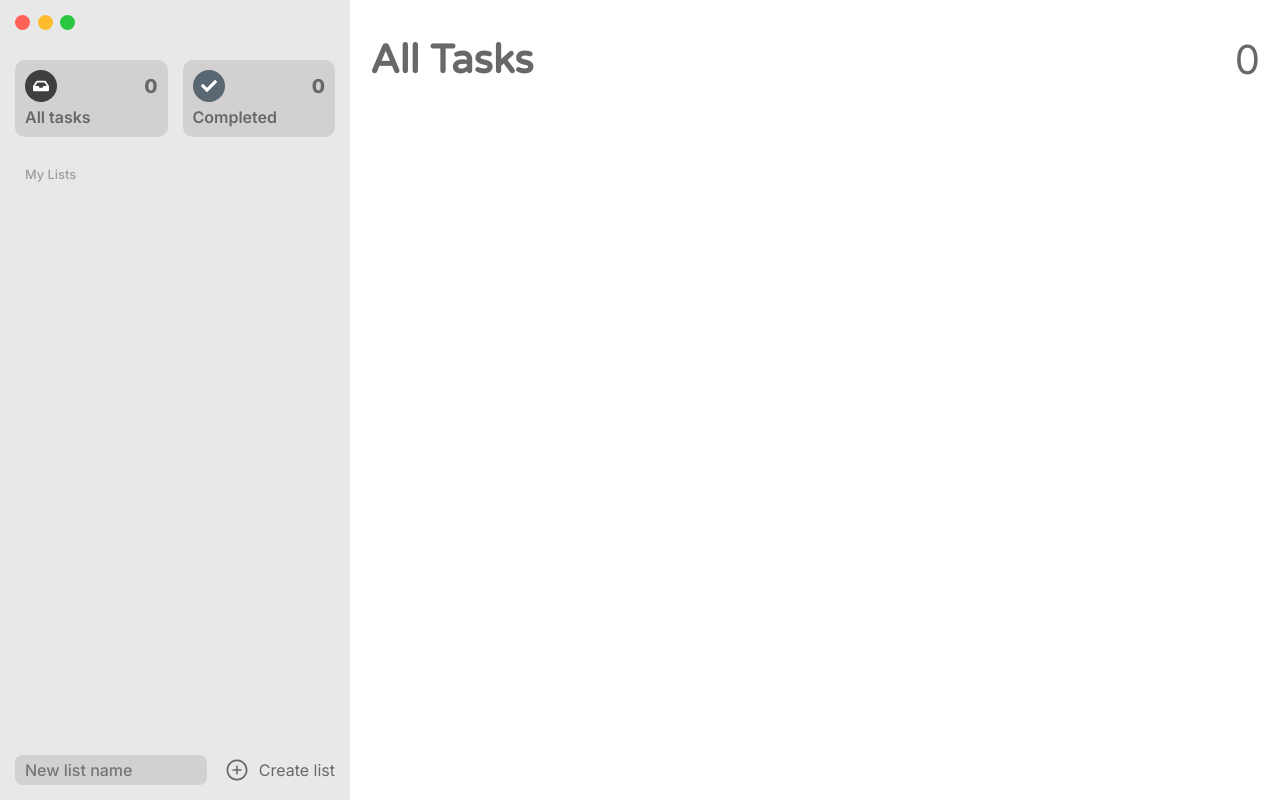
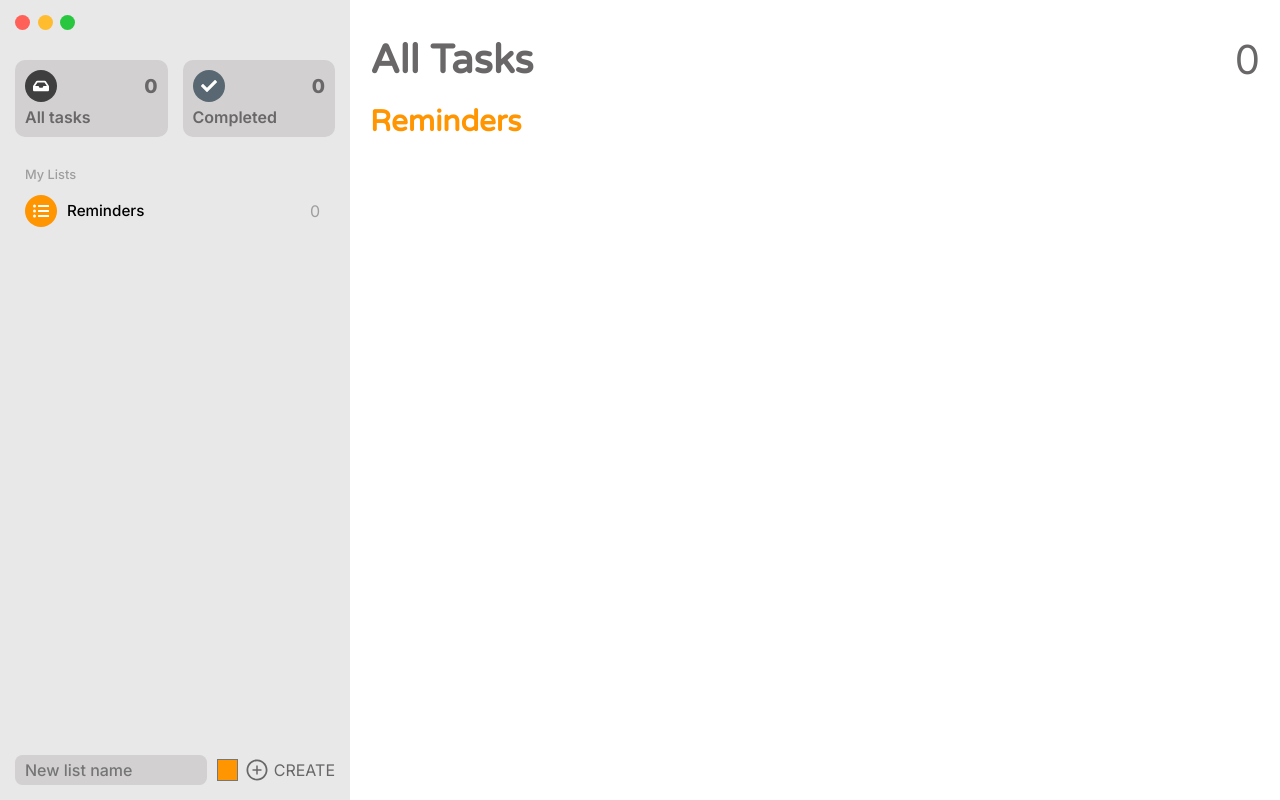
Before and after one commit to GabrielCornejoB/mac-reminders-clone, a React (Vite) app: page / in a window 1280 px wide. Built offline with nearby package versions, Linux system fonts and the light colour scheme.

Commit message:
Custom colors for lists

```diff
--- a/src/features/Sidebar/Sidebar.module.scss
+++ b/src/features/Sidebar/Sidebar.module.scss
@@ -59,7 +59,7 @@
     font-weight: 600;
     .createButton {
       @include m.flex(row, flex-start);
-      gap: 10px;
+      gap: 5px;
       transition: 0.1s ease-in;
       cursor: pointer;
       width: max-content;
@@ -75,5 +75,14 @@
       border-radius: 7.5px;
       font-weight: 500;
     }
+    .colorInput {
+      height: 30px;
+      width: 25px;
+      cursor: crosshair;
+    }
+    .lowerEnd {
+      @include m.flex(row, flex-end);
+      gap: 5px;
+    }
   }
 }
--- a/src/features/Sidebar/Sidebar.tsx
+++ b/src/features/Sidebar/Sidebar.tsx
@@ -13,10 +13,17 @@ import s from "./Sidebar.module.scss";
 const Sidebar = () => {
   const { lists, createList } = useListsStore();
   const ref = useRef<HTMLInputElement>(null);
+  const colorRef = useRef<HTMLInputElement>(null);
 
   const handleListCreation = () => {
-    if (ref.current && ref.current.value && ref.current.value.trim().length) {
-      createList(ref.current.value, "#ff9500");
+    if (
+      ref.current &&
+      ref.current.value &&
+      ref.current.value.trim().length &&
+      colorRef.current &&
+      colorRef.current.value
+    ) {
+      createList(ref.current.value, colorRef.current.value);
       toast(`List '${ref.current.value}' created succesfully`);
       ref.current.value = "";
     } else toast.error("Invalid list name");
@@ -49,12 +56,21 @@ const Sidebar = () => {
           className={s.listNameInput}
           placeholder="New list name"
         />
-        <button className={s.createButton} onClick={handleListCreation}>
-          <IconContext.Provider value={{ size: "24px" }}>
-            <AiOutlinePlusCircle />
-          </IconContext.Provider>
-          <span>Create list</span>
-        </button>
+        <div className={s.lowerEnd}>
+          <input
+            ref={colorRef}
+            type="color"
+            name="color"
+            className={s.colorInput}
+            defaultValue="#ff9500"
+          />
+          <button className={s.createButton} onClick={handleListCreation}>
+            <IconContext.Provider value={{ size: "24px" }}>
+              <AiOutlinePlusCircle />
+            </IconContext.Provider>
+            <span>CREATE</span>
+          </button>
+        </div>
       </section>
     </aside>
   );
--- a/src/pages/Tasks/Tasks.tsx
+++ b/src/pages/Tasks/Tasks.tsx
@@ -26,7 +26,7 @@ const Tasks = () => {
     }
   };
 
-  if (!list) return <p>List is undefined</p>;
+  if (!list) throw Error;
   return (
     <main className={s.main}>
       <header className={s.header}>
@@ -36,7 +36,7 @@ const Tasks = () => {
             <GoPlus className={s.icon} onClick={handleTaskCreation} />
           </IconContext.Provider>
         </div>
-        <div className={s.headerTitle} style={{ color: "orange" }}>
+        <div className={s.headerTitle} style={{ color: list.color }}>
           <h1 className={s.title}>{list.name}</h1>
           <h1 className={s.count}>{tasks.length}</h1>
         </div>
--- a/src/stores/ListsStore.ts
+++ b/src/stores/ListsStore.ts
@@ -13,8 +13,14 @@ interface ListsStore {
   createList: (name: string, color: string) => void;
 }
 
+const initialList = {
+  id: uuid(),
+  name: "Reminders",
+  color: "#ff9500",
+};
+
 export const useListsStore = create<ListsStore>((set, get) => ({
-  lists: [],
+  lists: [initialList],
   getList: (id: string) => {
     const { lists } = get();
     return lists.find((list) => list.id === id);
```
